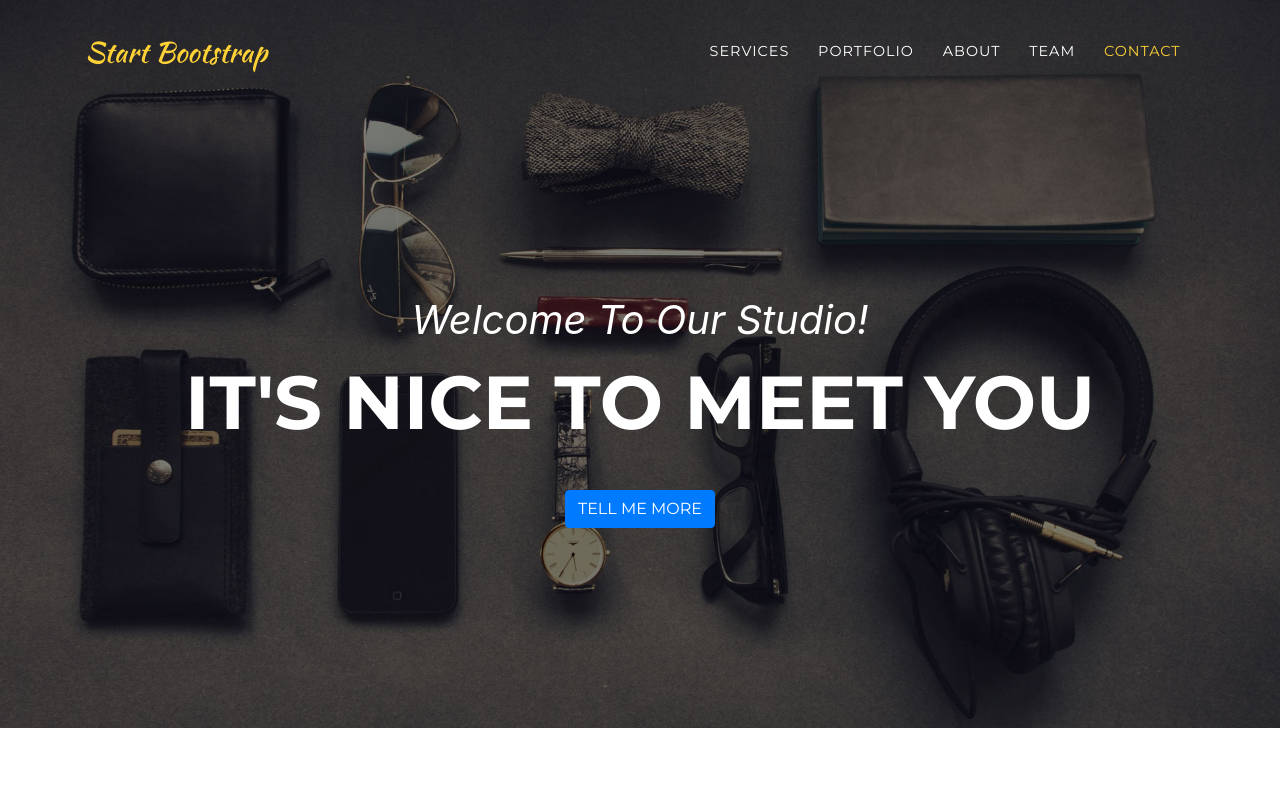
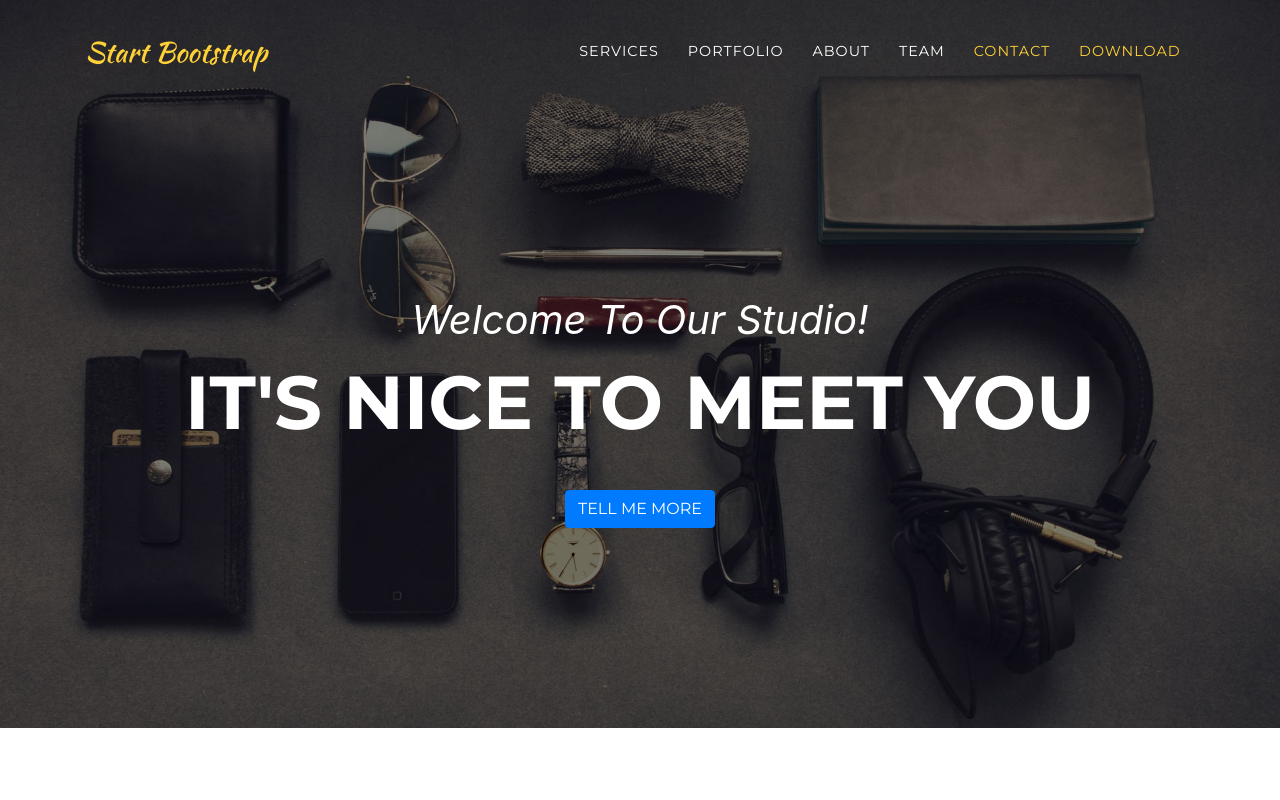
Before and after one commit to spectraphantom66/SPStudio_official, a website with bundled scripts: page index.html in a window 1280 px wide. Shown: the top 800 px of the page. Built offline with nearby package versions, Linux system fonts and the light colour scheme; a web font is replaced by a local one.

Commit message:
changed index.html

```diff
--- a/index.html
+++ b/index.html
@@ -51,6 +51,9 @@
           </li>
           <li class="nav-item">
             <a class="nav-link js-scroll-trigger" href="#contact">Contact</a>
+          </li>
+          <li class="nav-item">
+            <a class="nav-link js-scroll-trigger" href="#contact">Download</a>
           </li>
         </ul>
       </div>
```
